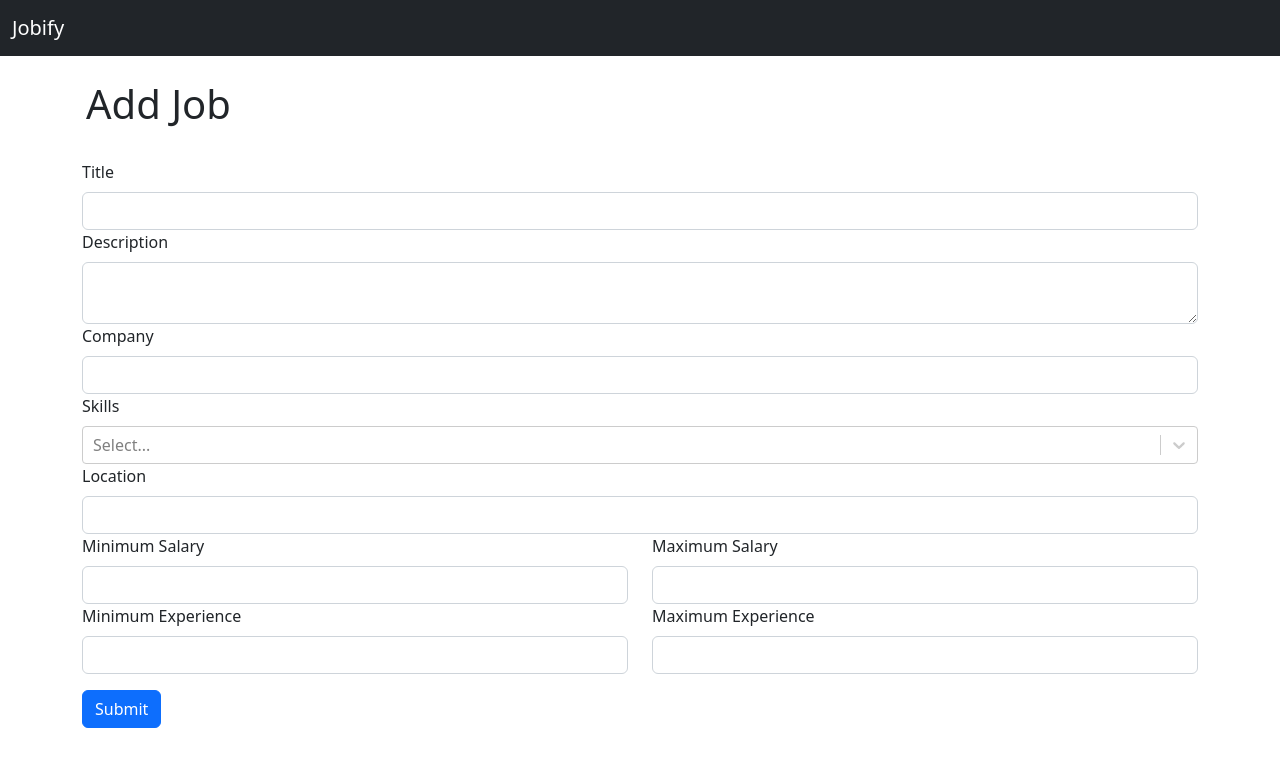
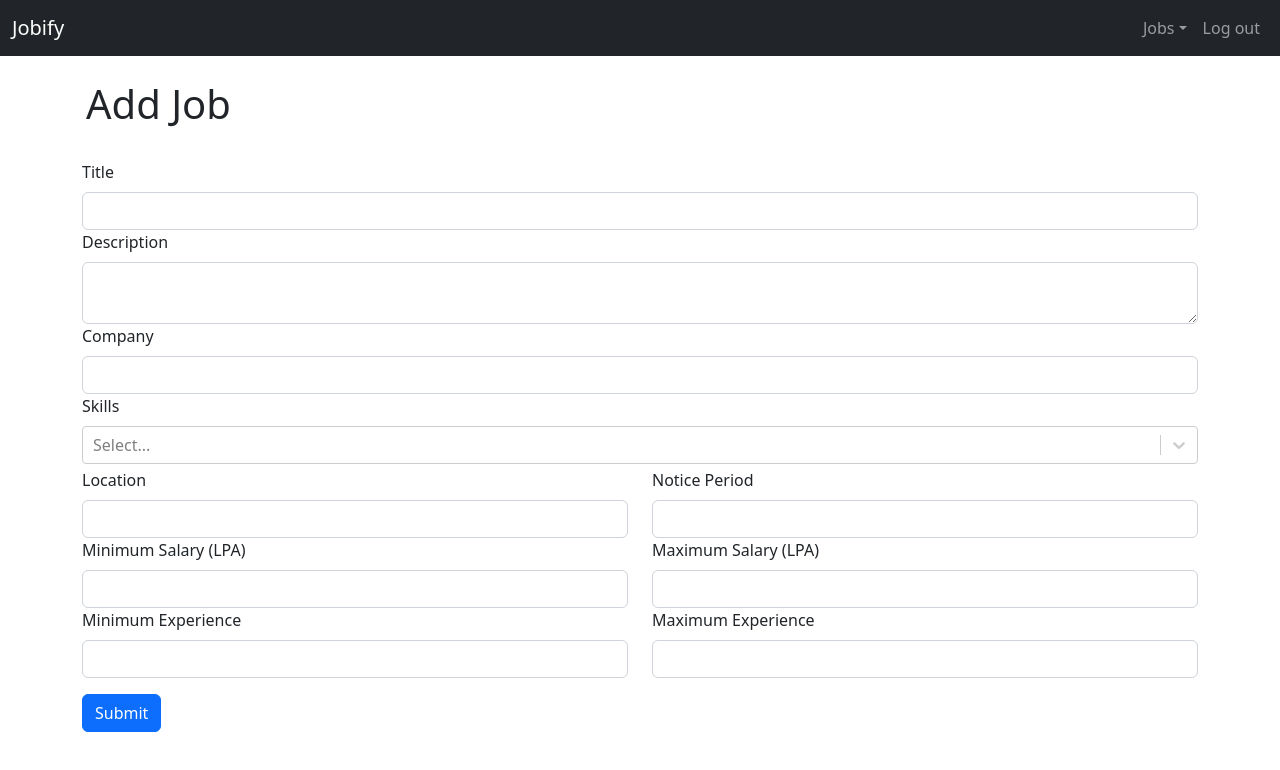
Before and after one commit to yash-kh/jobify, a React (Create React App) app: page /createJob in a window 1280 px wide. Shown: the top 770 px of the page. Built offline with nearby package versions, Linux system fonts and the light colour scheme; no server answers.

Commit message:
all jobs added

```diff
--- a/src/App.js
+++ b/src/App.js
@@ -9,7 +9,7 @@ import { useState } from "react"
 
 export default function App() {
 
-  let [userType, setUserType] = useState(undefined)
+  let [userType, setUserType] = useState(localStorage.getItem('currentUser'))
 
   const updateUserType = (type) => setUserType(type)
 
--- a/src/pages/CreateJob/CreateJob.js
+++ b/src/pages/CreateJob/CreateJob.js
@@ -1,30 +1,47 @@
-import React, { useState } from 'react';
+import React, { useEffect, useState } from 'react';
 import Select from 'react-select';
 import { Form, Button, Container, Row, Col } from 'react-bootstrap';
+import { createJob, getAllSkills } from '../../services/JobService';
 
 const JobForm = () => {
 
+    const [allSkills, setAllSkills] = useState([
+        // { value: 'chocolate', label: 'Chocolate' },
+        // { value: 'strawberry', label: 'Strawberry' },
+        // { value: 'vanilla', label: 'Vanilla' }
+    ])
 
+    useEffect(() => {
+        getAllSkills().then((res) => {
+            let skills = []
+            res.data.skills.forEach((item) => {
+                skills.push({ value: item.id, label: item.skill })
+            })
+            setAllSkills(skills)
+        }).catch((err) => {
+            console.log(err)
+        })
+    }, [])
 
-    const [allSkills, setAllSkills] = useState([
-        { value: 'chocolate', label: 'Chocolate' },
-        { value: 'strawberry', label: 'Strawberry' },
-        { value: 'vanilla', label: 'Vanilla' }
-    ]);
-
-    const [formData, setFormData] = useState({
+    const resetForm = () => {
+        return {
             title: '',
             description: '',
             company: '',
             skills: '',
+            notice: '',
             location: '',
             minSalary: '',
             maxSalary: '',
             minExperience: '',
             maxExperience: ''
-    });
+        }
+    };
+
+    const [formData, setFormData] = useState(resetForm());
 
     const [formErrors, setFormErrors] = useState({});
+    const [displayError, setDisplayError] = useState(undefined);
 
     const handleChange = (e) => {
         const { name, value } = e.target;
@@ -53,19 +70,29 @@ const JobForm = () => {
         e.preventDefault();
         if (isFormValid()) {
             // Handle form submission logic here
-            console.log(formData);
+            let reqObj = {
+                "title": formData.title,
+                "description": formData.description,
+                "company": formData.company,
+                "requirements": "na",
+                "location": formData.location,
+                "min_salary": formData.minSalary,
+                "max_salary": formData.maxSalary,
+                "min_exp": formData.minExperience,
+                "max_exp": formData.maxExperience,
+                "notice": formData.notice,
+                "status": "active",
+                "skillIds": []
+            }
+            formData.skills.forEach(item => reqObj.skillIds.push(item.value))
+            createJob(reqObj).then(() => {
+                setDisplayError('Job added succesfully!')
                 // Reset the form fields
-            setFormData({
-                title: '',
-                description: '',
-                company: '',
-                skills: '',
-                location: '',
-                minSalary: '',
-                maxSalary: '',
-                minExperience: '',
-                maxExperience: ''
-            });
+                setFormData(resetForm())
+            }).catch((err) => {
+                console.log(err)
+                setAllSkills('Something went wrong')
+            })
             setFormErrors({});
         }
     };
@@ -127,7 +154,8 @@ const JobForm = () => {
                     />
                 </Form.Group>
 
-                <Form.Group controlId="skills">
+                <Form.Group controlId="skills"
+                    className='mb-1'>
                     <Form.Label>Skills</Form.Label>
                     <Select
                         name="skills"
@@ -138,6 +166,8 @@ const JobForm = () => {
                         required options={allSkills} />
                 </Form.Group>
 
+                <Row>
+                    <Col>
                         <Form.Group controlId="location">
                             <Form.Label>Location</Form.Label>
                             <Form.Control
@@ -149,11 +179,27 @@ const JobForm = () => {
                                 required
                             />
                         </Form.Group>
+                    </Col>
+
+                    <Col>
+                        <Form.Group controlId="location">
+                            <Form.Label>Notice Period</Form.Label>
+                            <Form.Control
+                                type="number"
+                                name="notice"
+                                value={formData.notice}
+                                onChange={handleChange}
+                                isInvalid={formErrors.notice}
+                                required
+                            />
+                        </Form.Group>
+                    </Col>
+                </Row>
 
                 <Row>
                     <Col>
                         <Form.Group controlId="minSalary">
-                            <Form.Label>Minimum Salary</Form.Label>
+                            <Form.Label>Minimum Salary (LPA)</Form.Label>
                             <Form.Control
                                 type="number"
                                 name="minSalary"
@@ -169,7 +215,7 @@ const JobForm = () => {
                     </Col>
                     <Col>
                         <Form.Group controlId="maxSalary">
-                            <Form.Label>Maximum Salary</Form.Label>
+                            <Form.Label>Maximum Salary (LPA)</Form.Label>
                             <Form.Control
                                 type="number"
                                 name="maxSalary"
@@ -220,7 +266,11 @@ const JobForm = () => {
                     </Col>
                 </Row>
 
-                <Button className='my-3' variant="primary" type="submit">
+                <Row className='mt-2'>
+                    {displayError ? <span>{displayError}</span> : null}
+                </Row>
+
+                <Button className='my-2' variant="primary" type="submit">
                     Submit
                 </Button>
             </Form>
--- a/src/pages/JobList/JobList.js
+++ b/src/pages/JobList/JobList.js
@@ -1,13 +1,35 @@
-import { Container, Row, Col, ListGroup } from 'react-bootstrap';
+import { Container, Row, Col, ListGroup, Button } from 'react-bootstrap';
+import { useEffect, useState } from 'react';
+import { getAllJobs, getJobsByPage } from '../../services/JobService';
 
 const JobList = () => {
-  const jobs = [
-    { id: 1, title: 'Software Engineer', company: 'Microsoft' },
-    { id: 2, title: 'Product Manager', company: 'Amazon' },
-    { id: 3, title: 'Data Analyst', company: 'Google' },
-    { id: 4, title: 'UX Designer', company: 'Facebook' },
-    { id: 5, title: 'Marketing Manager', company: 'Apple' }
-  ];
+
+  const [lastPage, setLastPage] = useState(1)
+  const [totalPage, setTotalPage] = useState(0)
+  const [jobs, setJobs] = useState([
+  ])
+
+  useEffect(() => {
+    getAllJobs().then((res) => {
+      setJobs(res.data.jobs.data)
+      setTotalPage(res.data.jobs.last_page)
+      console.log(res.data.jobs)
+      console.log(totalPage, lastPage)
+    })
+  }, []);
+
+  const loadMore = () => {
+    let page = lastPage
+    page++
+    setLastPage(page)
+    getJobsByPage(page).then((res) => {
+      let job = [...jobs]
+      job.push(...res.data.jobs.data)
+      console.log(res.data.jobs)
+      console.log(job)
+      setJobs(job)
+    })
+  }
 
   return (
     <Container>
@@ -24,6 +46,18 @@ const JobList = () => {
           </ListGroup>
         </Col>
       </Row>
+      {totalPage ? <Row className="justify-content-md-center">
+        <Col className='text-center my-3' md={3}>
+          {totalPage !== lastPage ? <Button
+            variant="outline-primary"
+            onClick={loadMore}
+          >
+            Load More
+          </Button> :
+            <span>Thats all foks!</span>
+          }
+        </Col>
+      </Row> : null}
     </Container>
   );
 }
--- a/src/pages/LoginSignUp/LoginSignUp.js
+++ b/src/pages/LoginSignUp/LoginSignUp.js
@@ -32,9 +32,9 @@ const LoginSignUp = ({updateUserType}) => {
       "role": isRecruiter ? "recruiter" : "candidate"
     }
     loginUser(reqObj).then((res)=>{
-      console.log(res)
+      localStorage.setItem('currentUser',isRecruiter ? "recruiter" : "candidate")
       updateUserType(res.data.data.role)
-      navigate('/home')
+      isRecruiter ? navigate('/home') : navigate('/jobs')
     }).catch(()=>{
       setDisplayError("Invalid Credentials!")
     })
@@ -53,8 +53,9 @@ const LoginSignUp = ({updateUserType}) => {
     }
     registerUser(reqObj).then((res)=>{
       console.log(res)
+      localStorage.setItem('currentUser',isRecruiter ? "recruiter" : "candidate")
       updateUserType(res.data.data.role)
-      navigate('/home')
+      isRecruiter ? navigate('/home') : navigate('/jobs')
     }).catch(()=>{
       setDisplayError("Email already exist!")
     })
--- a/src/pages/Nav/Nav.js
+++ b/src/pages/Nav/Nav.js
@@ -1,13 +1,29 @@
-import { Outlet, Link } from "react-router-dom"
+import { Outlet, Link, useNavigate } from "react-router-dom"
 import Container from 'react-bootstrap/Container'
 import Nav from 'react-bootstrap/Nav'
 import Navbar from 'react-bootstrap/Navbar'
 import NavDropdown from 'react-bootstrap/NavDropdown'
-import Button from 'react-bootstrap/Button'
-import Form from 'react-bootstrap/Form'
+import { logoutUser } from "../../services/LoginService"
+// import Button from 'react-bootstrap/Button'
+// import Form from 'react-bootstrap/Form'
 
 
 const AppNavBar = ({ updateUserType, userType }) => {
+    const navigate = useNavigate()
+
+    const logout = () =>{
+        logoutUser().then(()=>{
+            updateUserType(undefined)
+            localStorage.removeItem('')
+            navigate('/')
+        }).catch((err)=>{
+            console.log(err)
+            updateUserType(undefined)
+            localStorage.removeItem('')
+            navigate('/')
+        })
+    }
+
     return (
         <>
             <Navbar bg="dark" variant="dark" expand="lg">
@@ -37,7 +53,7 @@ const AppNavBar = ({ updateUserType, userType }) => {
                             </NavDropdown> : null}
                                 {userType === 'recruiter' ? <Nav.Link as={Link} to="/addSkills">Add Skills</Nav.Link> : null}
                                 {userType === 'candidate' ? <Nav.Link as={Link} to="/updateProfile">Update Profile</Nav.Link> : null}
-                            {userType !== undefined ? <Nav.Link as={Link} to="/" onClick={()=>updateUserType(undefined)}>Log out</Nav.Link> : null}
+                            {userType !== undefined ? <Nav.Link onClick={logout}>Log out</Nav.Link> : null}
                         </Nav>
                         {/* <Form className="d-flex">
                             <Form.Control
--- /dev/null
+++ b/src/services/JobService.js
@@ -0,0 +1,20 @@
+import axios from "axios"
+
+const apiUrl = process.env.NODE_ENV === 'development' ?
+    process.env.REACT_APP_DEV_API_URL : process.env.REACT_APP_PROD_API_URL;
+
+export const getAllSkills = () => {
+    return axios.get(apiUrl + '/skills', {withCredentials:true})
+}
+
+export const createJob = (data) => {
+    return axios.post(apiUrl + '/job/post', data,{withCredentials:true})
+}
+
+export const getAllJobs = (data) => {
+    return axios.get(apiUrl + '/jobs',{withCredentials:true,data})
+}
+
+export const getJobsByPage = (pageNO, data) => {
+    return axios.get(apiUrl + '/jobs?page=' + pageNO, {withCredentials:true,data})
+}
```
Lines whose indentation alone changed are shown as unchanged.
